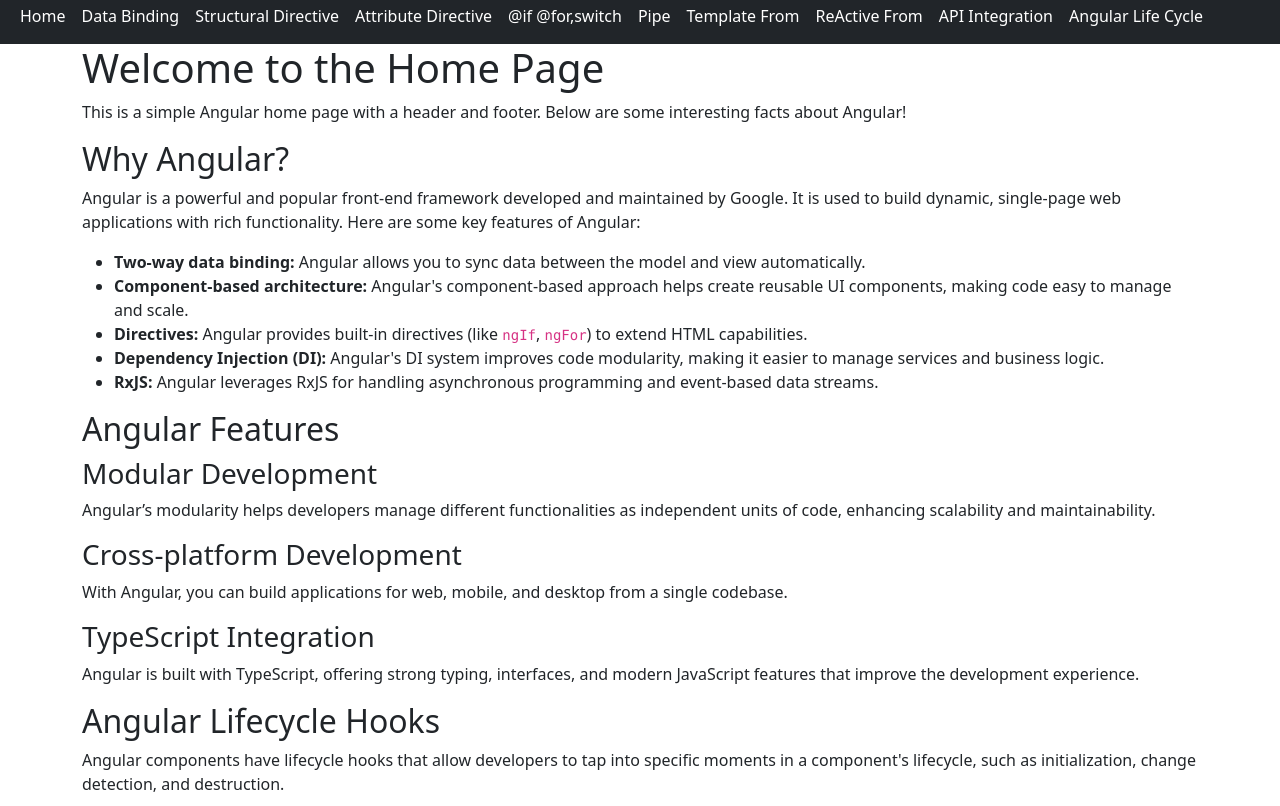
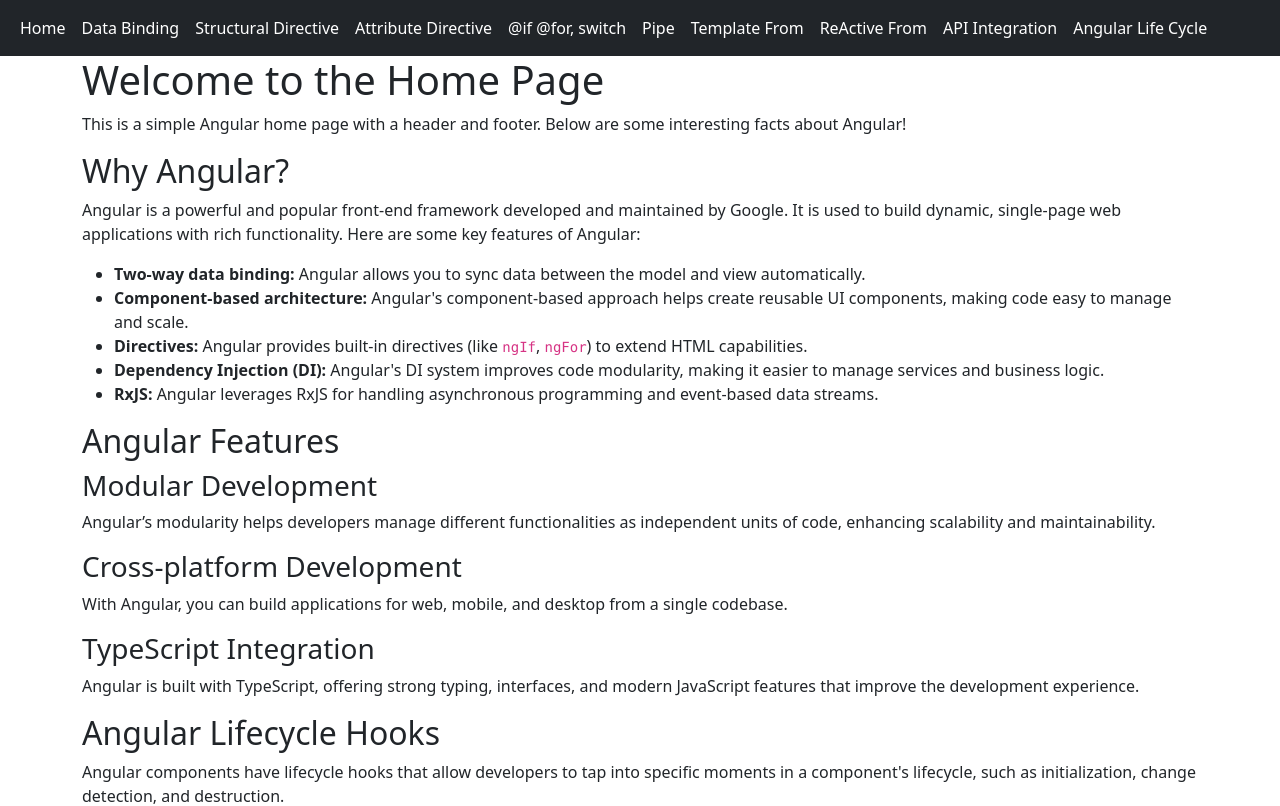
Before and after one commit to amitChauhanDeveloper/learn_angular18, an Angular app: page / in a window 1280 px wide. Shown: the top 806 px of the page. Built offline with nearby package versions, Linux system fonts and the light colour scheme.

Commit message:
navigation work in mobile

```diff
--- a/src/app/app.component.html
+++ b/src/app/app.component.html
@@ -1,53 +1,42 @@
 <nav class="navbar navbar-expand-sm navbar-dark bg-dark">
   <div class="container-fluid">
-    <button class="navbar-toggler" type="button" data-bs-toggle="collapse" data-bs-target="#mynavbar">
+    <button class="navbar-toggler" type="button" (click)="toggleNavbar()" aria-controls="mynavbar"
+    aria-expanded="false" aria-label="Toggle navigation">
       <span class="navbar-toggler-icon"></span>
     </button>
-    <div class="collapse navbar-collapse" id="mynavbar">
+    <div class="collapse navbar-collapse" [ngClass]="{ 'show': isNavbarOpen }" id="mynavbar">
       <ul class="navbar-nav me-auto">
-        <li class="nav-item" style="margin-top:-12px;">
+        <li class="nav-item">
           <a class="nav-link active" routerLink="">Home</a>
         </li>
-        <!-- <li class="nav-item" style="margin-top:-12px;">
-          <a class="nav-link active" routerLink="add-employee">Add Employee</a>
-        </li>
-        <li class="nav-item" style="margin-top:-12px;">
-          <a class="nav-link active" routerLink="employee-list">Employee List</a>
-        </li> -->
-        <li class="nav-item" style="margin-top:-12px;">
+        <li class="nav-item">
           <a class="nav-link active" routerLink="data-binding">Data Binding</a>
         </li>
-        <li class="nav-item" style="margin-top:-12px;">
+        <li class="nav-item">
           <a class="nav-link active" routerLink="structural-dir">Structural Directive</a>
         </li>
-        <li class="nav-item" style="margin-top:-12px;">
+        <li class="nav-item">
           <a class="nav-link active" routerLink="attribute-dir">Attribute Directive</a>
         </li>
-        <li class="nav-item" style="margin-top:-12px;">
-          <a class="nav-link active" routerLink="control-statement">&#64;if &#64;for,switch</a>
+        <li class="nav-item">
+          <a class="nav-link active" routerLink="control-statement">&#64;if &#64;for, switch</a>
         </li>
-        <li class="nav-item" style="margin-top:-12px;">
+        <li class="nav-item">
           <a class="nav-link active" routerLink="pipe">Pipe</a>
         </li>
-        <li class="nav-item" style="margin-top:-12px;">
+        <li class="nav-item">
           <a class="nav-link active" routerLink="template-from">Template From</a>
         </li>
-        <li class="nav-item" style="margin-top:-12px;">
+        <li class="nav-item">
           <a class="nav-link active" routerLink="reactive-from">ReActive From</a>
         </li>
-        <li class="nav-item" style="margin-top:-12px;">
+        <li class="nav-item">
           <a class="nav-link active" routerLink="api-integration">API Integration</a>
         </li>
-
-        <li class="nav-item" style="margin-top:-12px;">
+        <li class="nav-item">
           <a class="nav-link active" routerLink="life-cycle">Angular Life Cycle</a>
         </li>
-
       </ul>
-      <!-- <form class="d-flex">
-        <input class="form-control me-2" type="text" placeholder="Search">
-        <button class="btn btn-primary" type="button">Search</button>
-      </form> -->
     </div>
   </div>
 </nav>
--- a/src/app/app.component.ts
+++ b/src/app/app.component.ts
@@ -1,17 +1,30 @@
+import { CommonModule } from '@angular/common';
 import { Component } from '@angular/core';
-import { RouterLink, RouterOutlet } from '@angular/router';
+import { NavigationEnd, Router, RouterLink, RouterOutlet } from '@angular/router';
+import { filter } from 'rxjs';
 
 @Component({
   selector: 'app-root',
   standalone: true,
-  imports: [RouterOutlet,RouterLink],
+  imports: [RouterOutlet,RouterLink,CommonModule],
   templateUrl: './app.component.html',
   styleUrl: './app.component.css'
 })
 export class AppComponent {
   title = 'angular_18_tutorial';
 
-  toggleNavbar = true;
+  isNavbarOpen = false;
 
+  constructor(private router: Router) {
+    this.router.events.pipe(
+      filter(event => event instanceof NavigationEnd)
+    ).subscribe(() => {
+      this.isNavbarOpen = false;
+    });
+  }
+
+  toggleNavbar() {
+    this.isNavbarOpen = !this.isNavbarOpen;
+  }
 
 }
--- a/src/app/component/api-integration/api-integration.component.ts
+++ b/src/app/component/api-integration/api-integration.component.ts
@@ -2,12 +2,11 @@
 import { Component, OnInit } from '@angular/core';
 import { FormsModule } from '@angular/forms';
 import { ProductService } from '../product.service';
-import { MyButtonComponent } from "../reusable-component/my-button/my-button.component";
 
 @Component({
   selector: 'app-create-product',
   standalone: true,
-  imports: [FormsModule, CommonModule,MyButtonComponent],
+  imports: [FormsModule, CommonModule],
   templateUrl: './api-integration.component.html',
 })
 export class ApiIntegration implements OnInit {
```
